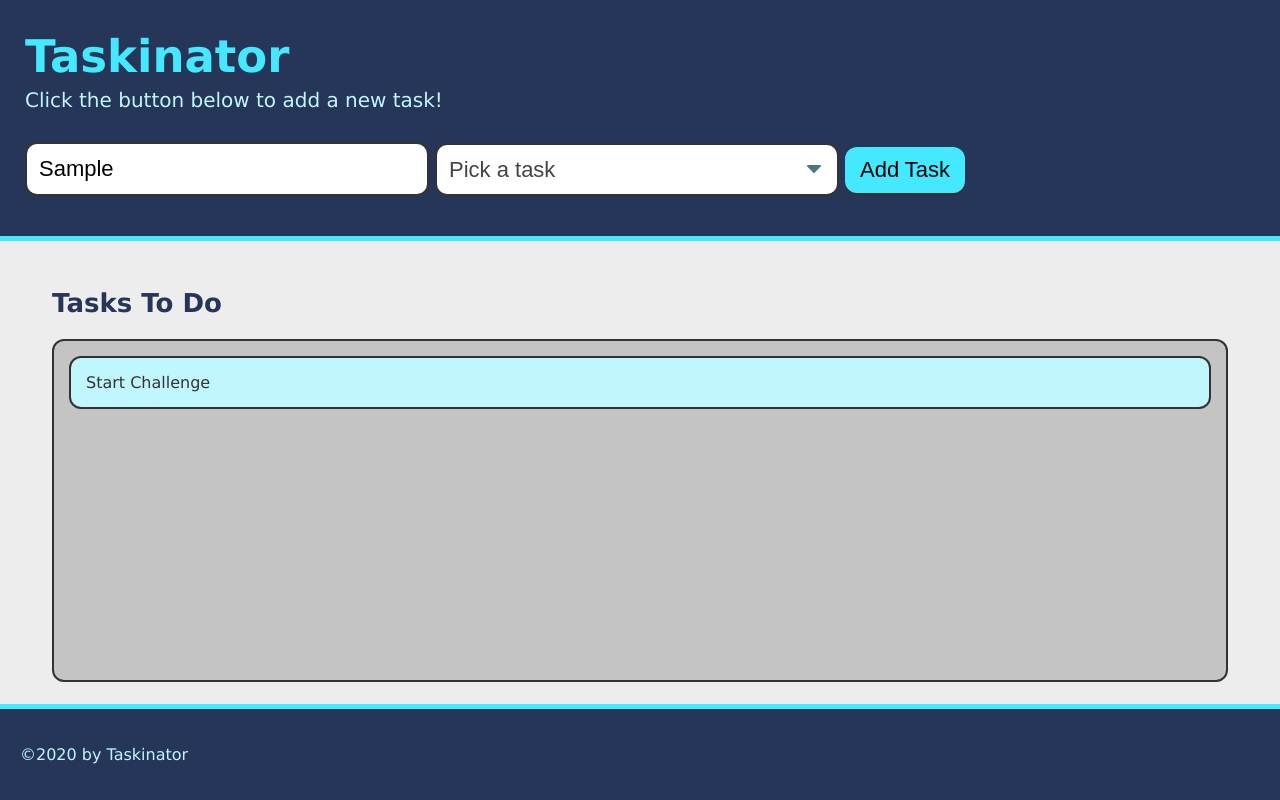
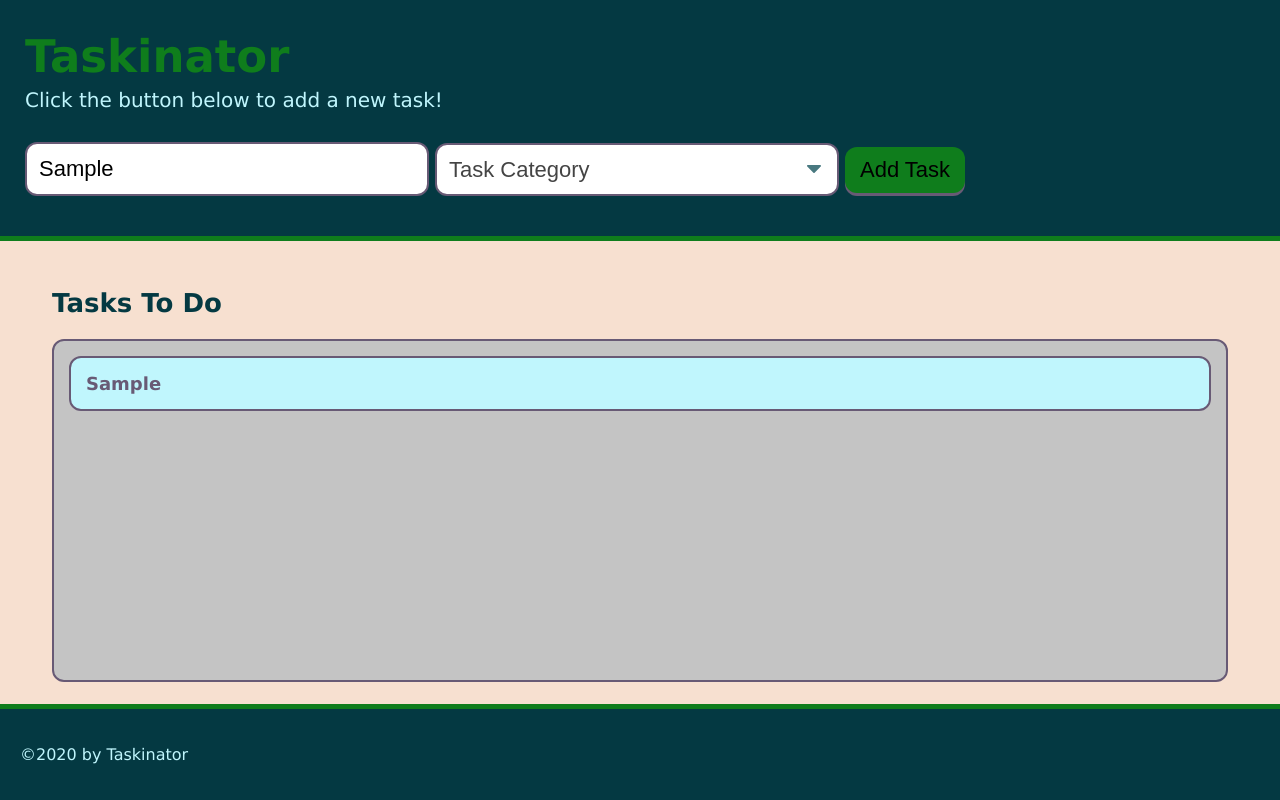
Before and after one commit to MellieDee/taskinator, a plain HTML site: page index.html in a window 1280 px wide. Both pictures are taken after typing "Sample" into the empty fields and a click on the button "Add Task". Drawn offline with Linux system fonts and the light colour scheme.

Commit message:
add div, lis so lists type and task; deploy test good

```diff
--- a/assets/css/style.css
+++ b/assets/css/style.css
@@ -3,15 +3,15 @@
 }
 /*#263659   #497980*/
 :root {
-  --primary: #44e9ff;
-  --secondary: #263659;
+  --primary:#0f7d1c;
+  --secondary: #043942;
   --tertiary: rgb(192, 246, 253);
-  --grey: #333;
+  --grey: #685a75;
   font-size: 62.5%;
 }
 
 body {
-  background: #ededed;
+  background: #f7e0d0;
   color: var(--grey);
   margin: 0;
   padding: 0;
--- a/assets/js/script.js
+++ b/assets/js/script.js
@@ -6,14 +6,30 @@ var tasksToDoEl = document.querySelector("#tasks-to-do");
 
   //create taskHandler as shorthand for Btn function - do before so it is defined by time btn sees it
   var createTaskHandler =  function(event) {
+    event.preventDefault()
+
+    //to find value for input field using console.dir to
+    var taskNameInput = document.querySelector("input[name='task-name']").value;
+
+    var taskTypeInput = document.querySelector("select[name='task-type']").value;
 
 
-    event.preventDefault()
+    //create list item
+    var listItemEl = document.createElement("li");
+    listItemEl.className = "task-item";
 
-    var taskItemEl = document.createElement("li");
-    taskItemEl.textContent = "Start Challenge";
-    taskItemEl.className =  "task-item";
-    tasksToDoEl.appendChild(taskItemEl);
+    //create DIV to hold task info and add to list item
+    var taskInfoEl = document.createElement("div");
+
+    //class name for DIV aka taskInfoEl
+    taskInfoEl.className = "task-info";
+    //add HTML content to div
+    taskInfoEl.innerHTML = "<h3 class='task-name'>" + taskNameInput + "</h3><span class='task-type'>" + taskTypeInput + "</span";
+
+    listItemEl.appendChild(taskInfoEl);
+
+ //add entire list item to list
+ tasksToDoEl.appendChild(listItemEl);
   }
 
 //add new task by listening to form  and applying the desired action, nicknamed: creatTaskHandler
--- a/index.html
+++ b/index.html
@@ -21,13 +21,13 @@
 
       <div class="form-group">
         <select name="task-type" class="select-dropdown">
-          <option value="" disabled selected>Pick a task</option>
-          <option value="Calls">Calls</option>
+          <option value="" disabled selected>Task Category</option>
+          <option value="Call">Call</option>
           <option value="Coding">Coding</option>
-          <output value="Trust">Trust</output>
-          <output value="DancNZ">DancNZ</output>
+          <option value="Trust">Trust</option>
+          <option value="DancNZ">DancNZ</option>
           <option value="MDD">MDD</option>
-          <output value="House">House</output>
+          <option value="House">House</option>
         </select>
       </div>
 
```
